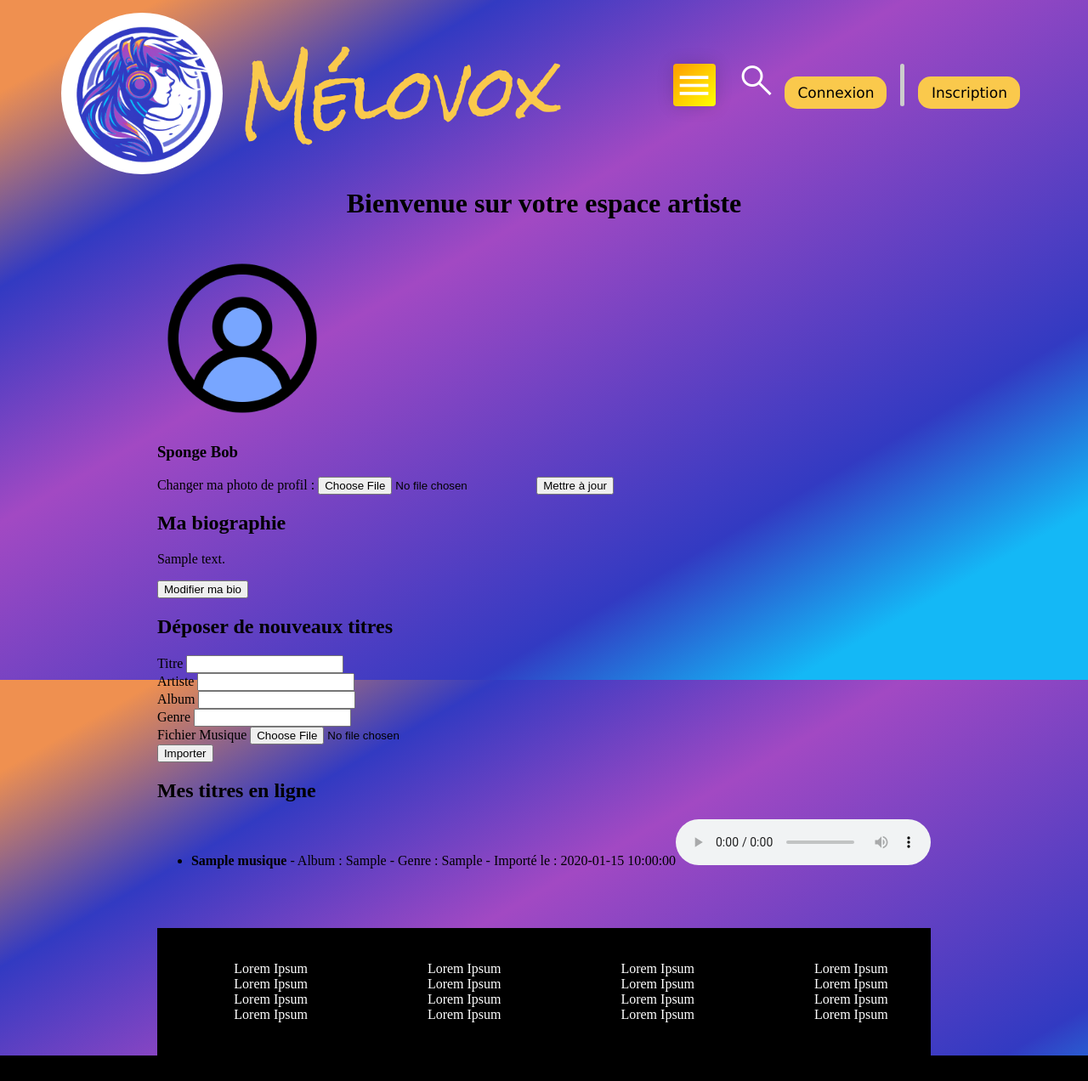
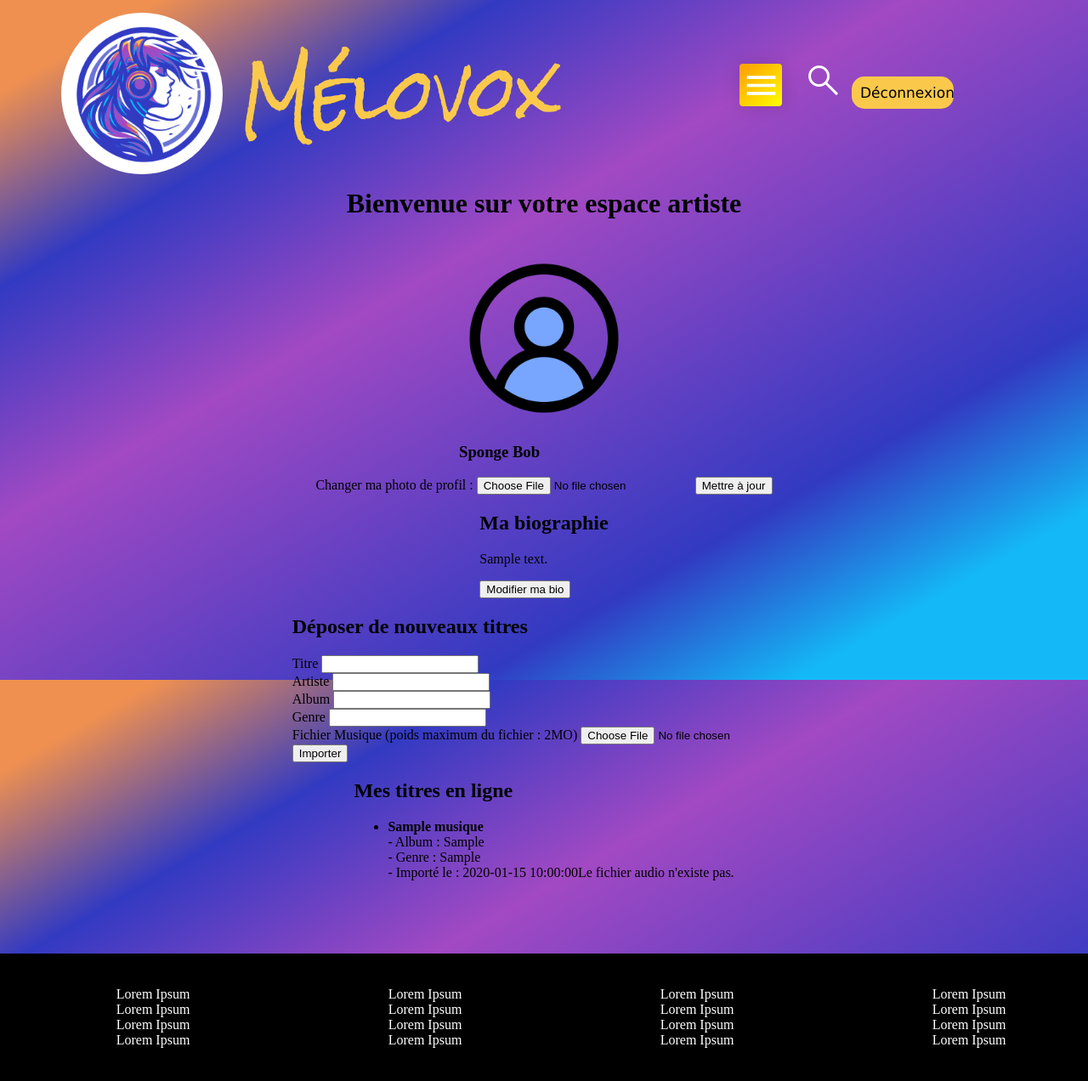
Before and after one commit to Terence444/Melovox, a PHP site: page /espace_perso_artiste.php in a window 1280 px wide. Shown: the whole page at 85% size. Before the commit the page ends 1242 px from the top, so only its background shows below. Run offline with PHP 8.4, Linux system fonts and the light colour scheme; a user stored in the database is signed in; data comes from the database, SQL or seed files in the repository; tables that the repository leaves empty or names only in its code hold one stand-in row (values such as "Sample post").

Commit message:
Ajout deconnexion espace artiste

```diff
--- a/content_dynamique/header.php
+++ b/content_dynamique/header.php
@@ -61,16 +61,24 @@
 </head>
 
 <body>
+    <?php
+        // Vérifier si une session est déjà active avant d'appeler session_start()
+        if (session_status() === PHP_SESSION_NONE) {
+            session_start();
+        }
+
+        $is_connected = isset($_SESSION['user_id']); // Vérifier si l'utilisateur est connecté
+    ?>
+
     <header>
         <div id="logo_title">
-            <a href="index.php"><img id="logo" src="visuel\logo\logo.png" alt=""></a>
+            <a href="index.php"><img id="logo" src="visuel/logo/logo.png" alt=""></a>
             <h1>Mélovox</h1>
         </div>
         <div id="search_connex">
             <div class="wrapMenu">
                 <div class="menu menu--top-right" id="menu_top_right">
-                    <a class="menu__btn" dd-nav-expand="menu_top_right"><img src="visuel\icons\menu_hamburger.png"
-                            alt=""></a>
+                    <a class="menu__btn" dd-nav-expand="menu_top_right"><img src="visuel/icons/menu_hamburger.png" alt=""></a>
                     <ul class="menu__list">
                         <li><a href="index.php">Accueil</a></li>
                         <li><a href="contactform.php">Contact</a></li>
@@ -80,8 +88,14 @@
             </div>
 
             <a href="search.php"><span class="material-symbols-outlined">search</span></a>
-            <a href="connexion.php"><button>Connexion</button></a>
-            <span id="vertical_line"></span>
-            <a href="inscription.php"><button>Inscription</button></a>
+            <?php if ($is_connected) : ?>
+                <!-- Afficher le bouton de déconnexion si l'utilisateur est connecté -->
+                <a href="deconnexion.php"><button>Déconnexion</button></a>
+            <?php else : ?>
+                <!-- Afficher les boutons de connexion et d'inscription si l'utilisateur n'est pas connecté -->
+                <a href="connexion.php"><button>Connexion</button></a>
+                <span id="vertical_line"></span>
+                <a href="inscription.php"><button>Inscription</button></a>
+            <?php endif; ?>
         </div>
     </header>
--- a/espace_perso_artiste.php
+++ b/espace_perso_artiste.php
@@ -2,8 +2,10 @@
 require "content_dynamique/header.php";
 include "database/connex_bdd.php";
 
-// Démarrer la session pour obtenir les informations de l'utilisateur connecté
+// Vérifier si une session est déjà active avant d'appeler session_start()
+if (session_status() === PHP_SESSION_NONE) {
     session_start();
+}
 
 // Vérifier si l'utilisateur est connecté
 if (isset($_SESSION['user_id'])) {
@@ -23,17 +25,29 @@ if (isset($_SESSION['user_id'])) {
 
 ?>
 
+        <?php
+        // Après avoir récupéré $photo_profil depuis la base de données
+        // var_dump($photo_profil); // Pour débogage
+
+        // Chemin du fichier sur le serveur
+        $chemin_fichier = __DIR__ . '/' . $photo_profil;
+
+        // Chemin URL pour le navigateur
+        $chemin_image = '/' . $photo_profil;
+        ?>
+
     <h1>Bienvenue sur votre espace artiste</h1><br>
 
     <!-- Affichage de la photo de profil -->
     <div id="profil">
-        <?php if (!empty($photo_profil) && file_exists($photo_profil)) : ?>
-            <img src="<?php echo htmlspecialchars($photo_profil); ?>" alt="Photo de profil" style="max-width: 200px; border-radius: 50%;">
+        <?php if (!empty($photo_profil) && file_exists($chemin_fichier)) : ?>
+            <img src="<?php echo htmlspecialchars($chemin_image); ?>" alt="Photo de profil" style="max-width: 200px; border-radius: 50%;">
         <?php else : ?>
-            <!-- Image par défaut si aucune photo n'est disponible -->
             <img src="../fichiers_config/uploads/photos_profil/default_profile.png" alt="Photo de profil par défaut" style="max-width: 200px; border-radius: 50%;">
         <?php endif; ?>
+
         <h3><?php echo htmlspecialchars($prenom . ' ' . $nom); ?></h3>
+    </div>
 
     <!-- Modif photo de profil -->
     <form action="fichiers_config/traitement_photo_profil.php" method="post" enctype="multipart/form-data">
@@ -99,7 +113,7 @@ if (isset($_SESSION['photo_error'])) {
                 <input type="text" id="genre" name="genre">
             </div>
             <div>
-                <label for="fichier_musique">Fichier Musique</label>
+                <label for="fichier_musique">Fichier Musique (poids maximum du fichier : 2MO)</label>
                 <input type="file" id="fichier_musique" name="fichier_musique" accept="audio/*" required>
             </div>
             <div>
@@ -124,14 +138,27 @@ if (isset($_SESSION['photo_error'])) {
         while ($musique = $result->fetch_assoc()) {
             echo "<li>";
             echo "<strong>" . htmlspecialchars($musique['titre']) . "</strong> ";
-                echo " - Album : " . htmlspecialchars($musique['album']);
-                echo " - Genre : " . htmlspecialchars($musique['genre']);
-                echo " - Importé le : " . htmlspecialchars($musique['date_import']);
+            echo " <br>- Album : " . htmlspecialchars($musique['album']);
+            echo " <br>- Genre : " . htmlspecialchars($musique['genre']);
+            echo " <br>- Importé le : " . htmlspecialchars($musique['date_import']);
+
+            // Définir le chemin complet du fichier audio
+            $chemin_fichier = $musique['chemin_fichier'];
+
+            // Vérifier que le fichier existe
+            if (file_exists($chemin_fichier)) {
+                // Chemin URL pour le navigateur
+                $chemin_audio = '/' . $chemin_fichier;
+
                 // Ajouter un lecteur audio pour écouter le titre
-                echo "<audio controls>
-                        <source src='" . htmlspecialchars($musique['chemin_fichier']) . "' type='audio/mpeg'>
+                echo "<br><audio controls>
+                        <source src='" . htmlspecialchars($chemin_audio) . "' type='audio/mpeg'>
                         Votre navigateur ne supporte pas la balise audio.
                       </audio>";
+            } else {
+                echo "Le fichier audio n'existe pas.";
+            }
+
             echo "</li>";
         }
         echo "</ul>";
@@ -141,6 +168,8 @@ if (isset($_SESSION['photo_error'])) {
     $stmt->close();
     ?>
 </section>
+
+
     <?php
         } else {
             // Rediriger l'utilisateur vers la page de connexion s'il n'est pas connecté
--- a/info.php
+++ /dev/null
@@ -1 +0,0 @@
-<?php phpinfo(); ?>
--- a/inscription.php
+++ b/inscription.php
@@ -1,7 +1,10 @@
 <?php require "content_dynamique/header.php"; ?>
 
 <?php
-session_start();
+// Vérifier si une session est déjà active avant d'appeler session_start()
+if (session_status() === PHP_SESSION_NONE) {
+    session_start();
+}
 // Récupérer les messages d'erreur
 $email_error = isset($_SESSION['email_error']) ? $_SESSION['email_error'] : '';
 $pseudo_error = isset($_SESSION['pseudo_error']) ? $_SESSION['pseudo_error'] : '';
```
Also changed, not shown: fichiers_config/deconnexion.php (added, +8 -0 lines), styles/albums_ep_single_style.css (+5 -5 lines), styles/playlist_style.css (+5 -5 lines). Lines whose indentation alone changed are shown as unchanged.
